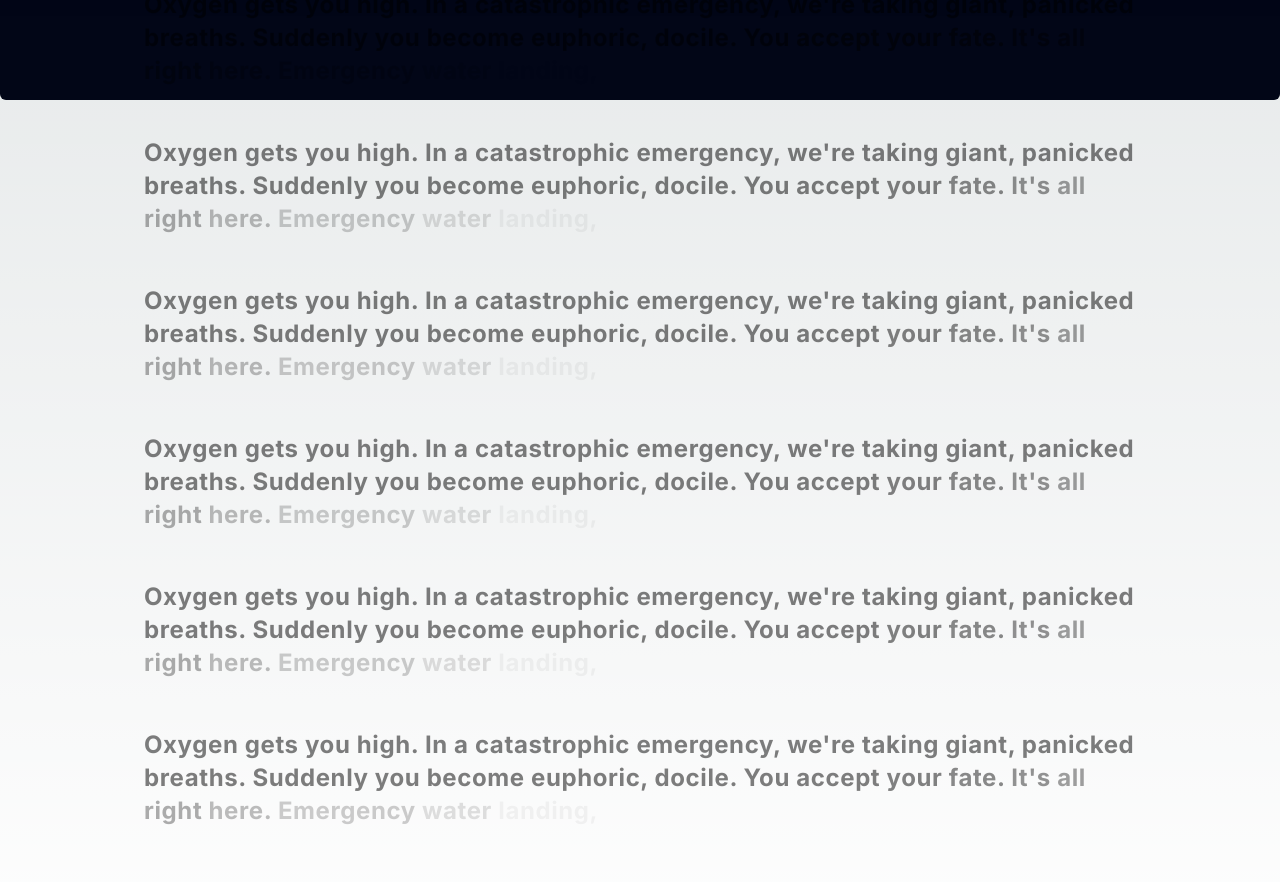
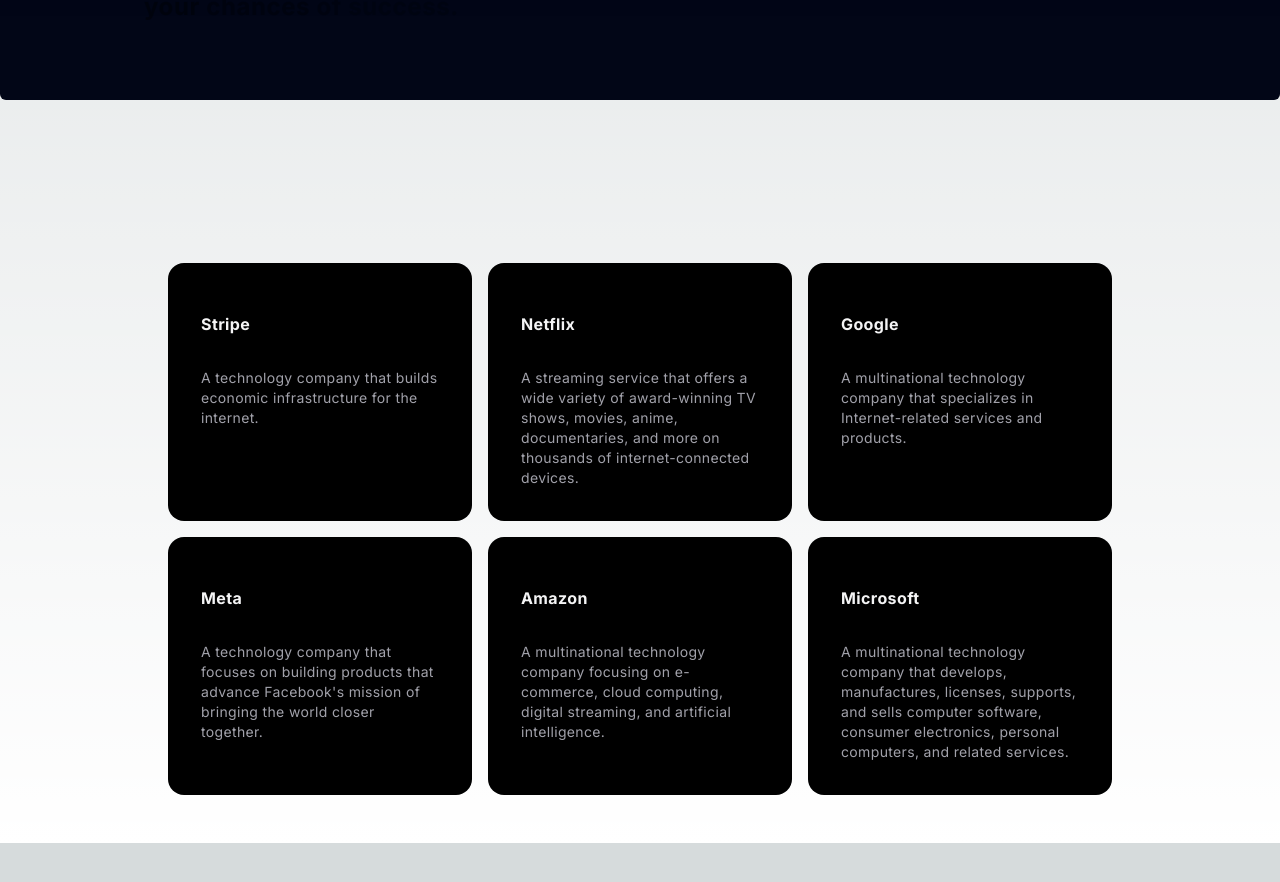
Before and after one commit to Bharath-Dubbaka/CvtoSalary-aceternity, a Next.js app: page / in a window 1280 px wide. Shown: the part 700-1582 px from the top of the page. After the commit the page ends 1543 px from the top, so only its background shows below. Built offline with nearby package versions, Linux system fonts and the light colour scheme.

Commit message:
installed dependencies, added card-hover-effect component, imported same in page.tsx

```diff
--- a/package.json
+++ b/package.json
@@ -10,7 +10,7 @@
   },
   "dependencies": {
     "clsx": "^2.1.0",
-    "framer-motion": "^11.0.22",
+    "framer-motion": "^11.0.24",
     "next": "14.1.4",
     "react": "^18",
     "react-dom": "^18",
--- /dev/null
+++ b/src/app/components/ui/card-hover-effect.tsx
@@ -0,0 +1,111 @@
+import { cn } from "../../../../utils/cn";
+import { AnimatePresence, motion } from "framer-motion";
+import Link from "next/link";
+import { useState } from "react";
+
+export const HoverEffect = ({
+  items,
+  className,
+}: {
+  items: {
+    title: string;
+    description: string;
+    link: string;
+  }[];
+  className?: string;
+}) => {
+  let [hoveredIndex, setHoveredIndex] = useState<number | null>(null);
+
+  return (
+    <div
+      className={cn(
+        "grid grid-cols-1 md:grid-cols-2  lg:grid-cols-3  py-10",
+        className
+      )}
+    >
+      {items.map((item, idx) => (
+        <Link
+          href={item?.link}
+          key={item?.link}
+          className="relative group  block p-2 h-full w-full"
+          onMouseEnter={() => setHoveredIndex(idx)}
+          onMouseLeave={() => setHoveredIndex(null)}
+        >
+          <AnimatePresence>
+            {hoveredIndex === idx && (
+              <motion.span
+                className="absolute inset-0 h-full w-full bg-neutral-200 dark:bg-slate-800/[0.8] block  rounded-3xl"
+                layoutId="hoverBackground"
+                initial={{ opacity: 0 }}
+                animate={{
+                  opacity: 1,
+                  transition: { duration: 0.15 },
+                }}
+                exit={{
+                  opacity: 0,
+                  transition: { duration: 0.15, delay: 0.2 },
+                }}
+              />
+            )}
+          </AnimatePresence>
+          <Card>
+            <CardTitle>{item.title}</CardTitle>
+            <CardDescription>{item.description}</CardDescription>
+          </Card>
+        </Link>
+      ))}
+    </div>
+  );
+};
+
+export const Card = ({
+  className,
+  children,
+}: {
+  className?: string;
+  children: React.ReactNode;
+}) => {
+  return (
+    <div
+      className={cn(
+        "rounded-2xl h-full w-full p-4 overflow-hidden bg-black border border-transparent dark:border-white/[0.2] group-hover:border-slate-700 relative z-20",
+        className
+      )}
+    >
+      <div className="relative z-50">
+        <div className="p-4">{children}</div>
+      </div>
+    </div>
+  );
+};
+export const CardTitle = ({
+  className,
+  children,
+}: {
+  className?: string;
+  children: React.ReactNode;
+}) => {
+  return (
+    <h4 className={cn("text-zinc-100 font-bold tracking-wide mt-4", className)}>
+      {children}
+    </h4>
+  );
+};
+export const CardDescription = ({
+  className,
+  children,
+}: {
+  className?: string;
+  children: React.ReactNode;
+}) => {
+  return (
+    <p
+      className={cn(
+        "mt-8 text-zinc-400 tracking-wide leading-relaxed text-sm",
+        className
+      )}
+    >
+      {children}
+    </p>
+  );
+};
--- a/src/app/page.tsx
+++ b/src/app/page.tsx
@@ -12,9 +12,11 @@
 // import { Navbar } from "./components/ui/navbar";
 import { EvervaultCard, Icon } from "./components/ui/evervault-card";
 import { relative } from "path";
+import { HoverEffect } from "./components/ui/card-hover-effect";
 
 export default function Home() {
-  const words = `Oxygen gets you high. In a catastrophic emergency, we're taking giant, panicked breaths. Suddenly you become euphoric, docile. You accept your fate. It's all right here. Emergency water landing, six hundred miles an hour. Blank faces, calm as Hindu cows`
+  const words = `Transform your resume into a powerful tool that opens doors to opportunities. Trust our experienced resume writers to showcase your strengths and maximize your chances of success.
+  `
   return (
     <div>
       <div className="relative w-full flex items-center justify-center">
@@ -38,13 +40,11 @@
         </motion.h1>
         </LampContainer>
       </div>
-      <div style={{position: "relative", bottom:"8rem", padding:"0 9rem 0 9rem", opacity:"0.5"}}>
+      <div style={{position: "relative", bottom:"12rem", padding:"0 9rem 0 9rem", opacity:"0.5"}}>
         <TextGenerateEffect words={words} />
-        <TextGenerateEffect words={words} />
-        <TextGenerateEffect words={words} />
-        <TextGenerateEffect words={words} />
-        <TextGenerateEffect words={words} />
-        <TextGenerateEffect words={words} />
+      </div>
+      <div className="max-w-5xl mx-auto px-8">
+        <HoverEffect items={projects} />
       </div>
       {/* //EvervaultCard CODE */}
       {/* <div className="flex flex-col items-start max-w-med mx-auto relative h-[30rem]"> */}
@@ -127,3 +127,43 @@
     </div>
   );
 }
+
+
+export const projects = [
+  {
+    title: "Stripe",
+    description:
+      "A technology company that builds economic infrastructure for the internet.",
+    link: "https://stripe.com",
+  },
+  {
+    title: "Netflix",
+    description:
+      "A streaming service that offers a wide variety of award-winning TV shows, movies, anime, documentaries, and more on thousands of internet-connected devices.",
+    link: "https://netflix.com",
+  },
+  {
+    title: "Google",
+    description:
+      "A multinational technology company that specializes in Internet-related services and products.",
+    link: "https://google.com",
+  },
+  {
+    title: "Meta",
+    description:
+      "A technology company that focuses on building products that advance Facebook's mission of bringing the world closer together.",
+    link: "https://meta.com",
+  },
+  {
+    title: "Amazon",
+    description:
+      "A multinational technology company focusing on e-commerce, cloud computing, digital streaming, and artificial intelligence.",
+    link: "https://amazon.com",
+  },
+  {
+    title: "Microsoft",
+    description:
+      "A multinational technology company that develops, manufactures, licenses, supports, and sells computer software, consumer electronics, personal computers, and related services.",
+    link: "https://microsoft.com",
+  },
+];
```
Also changed, not shown: 1 other file (tests, documents, lock files or other folders).
